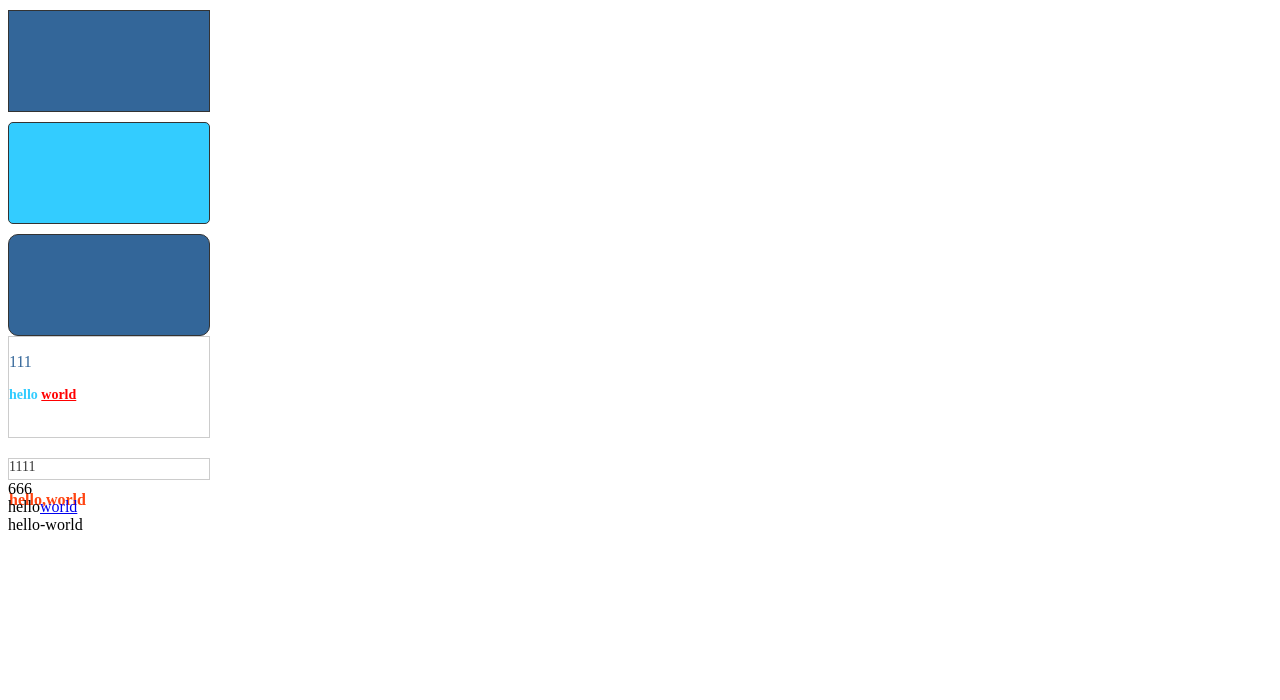
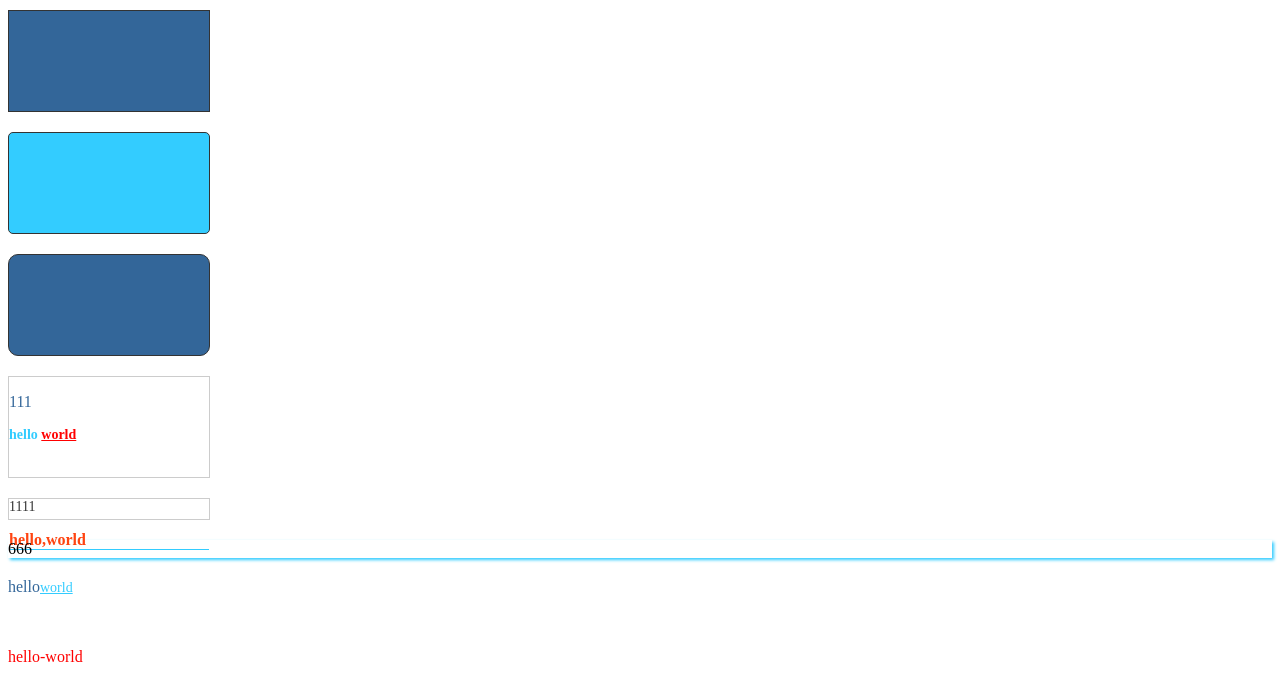
Before and after one commit to HedyXiao/ex_less, a website: page index.html in a window 1280 px wide. Drawn offline with Linux system fonts and the light colour scheme.

Commit message:
no message

```diff
--- a/minify.js
+++ b/minify.js
@@ -1,6 +1,6 @@
 var fs = require('fs'),
     path = require('path'),
-    UglifyJS = require("uglify-js"),
+    // UglifyJS = require("uglify-js"),
     child = require('child_process');
 // smushit = require('node-smushit');
 
@@ -64,7 +64,7 @@ function readfile(_path) {
                         minify_css(newpath);
                     }
                     if (file.indexOf('.js') > -1 && file.indexOf('.json') < 0 && file.indexOf('.min.js') < 0 && newpath.indexOf(path.sep + 'dialog' + path.sep) < 0 ) {
-                        minify_js(newpath);
+                        // minify_js(newpath);
                     }
                 // }
             }
--- a/style.less
+++ b/style.less
@@ -13,6 +13,9 @@
 	border-color:lighten(@base,30%);
 	div{.box-shadow(0 0 5px,30%)}
 }*/
+div{
+	margin:20px 0;
+}
 @back369:#369;
 @back3cf:#3cf;
 .div_1,.div_2,.div_3{
@@ -85,7 +88,8 @@
 }
 .div_7{
 	width:200px;
-	height:100px;
+	height:50px;
+	margin-top:10px;
 	color:#369;
 	a{
 		font-size:14px;
@@ -96,7 +100,7 @@
 		}
 	}
 }
-init:#f00;
+@init:#f00;
 .div_8{
 	color:fadein(@init,10%);
 }
```
Also changed, not shown: package.json (added, +19 -0 lines), style.css.
